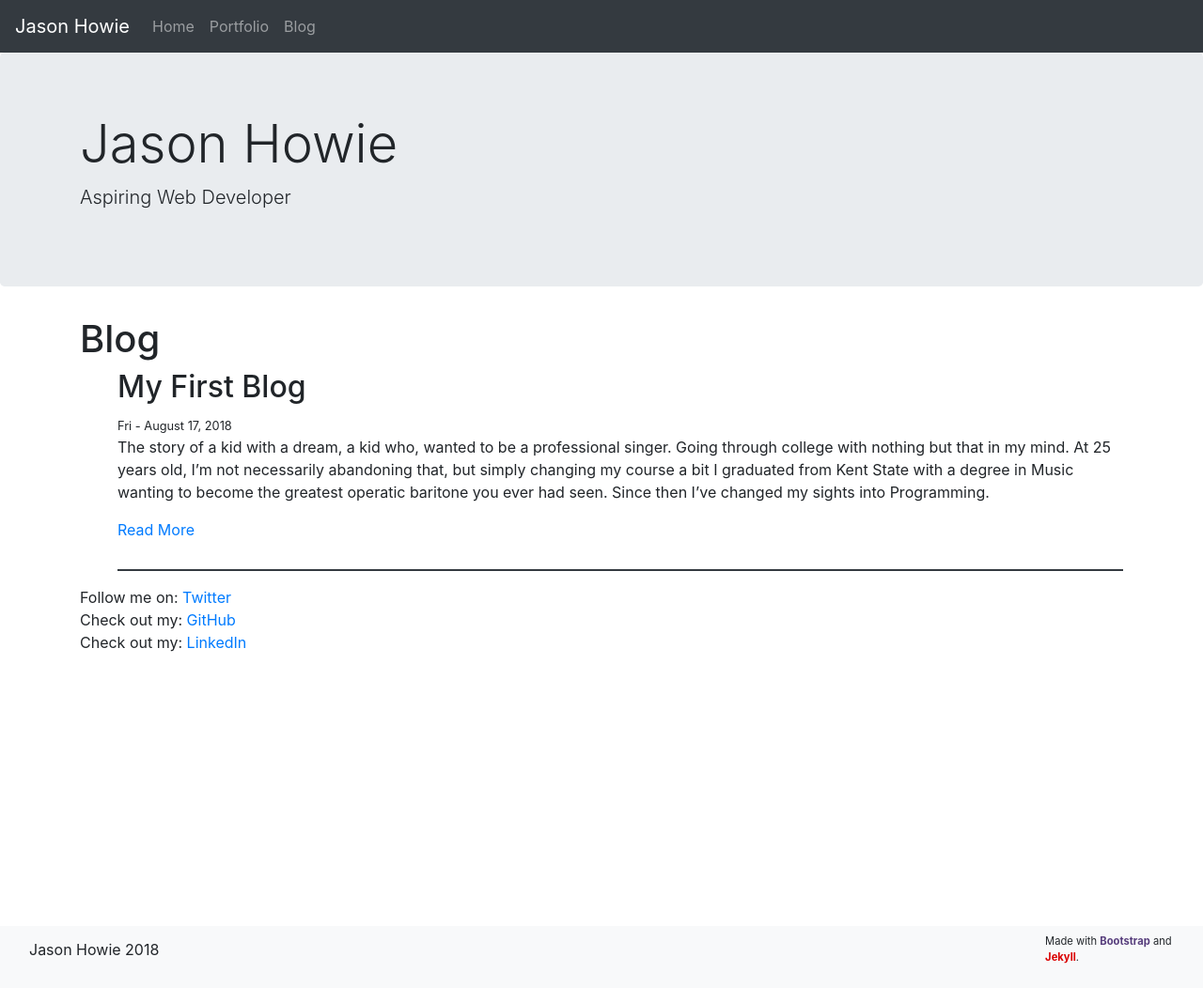
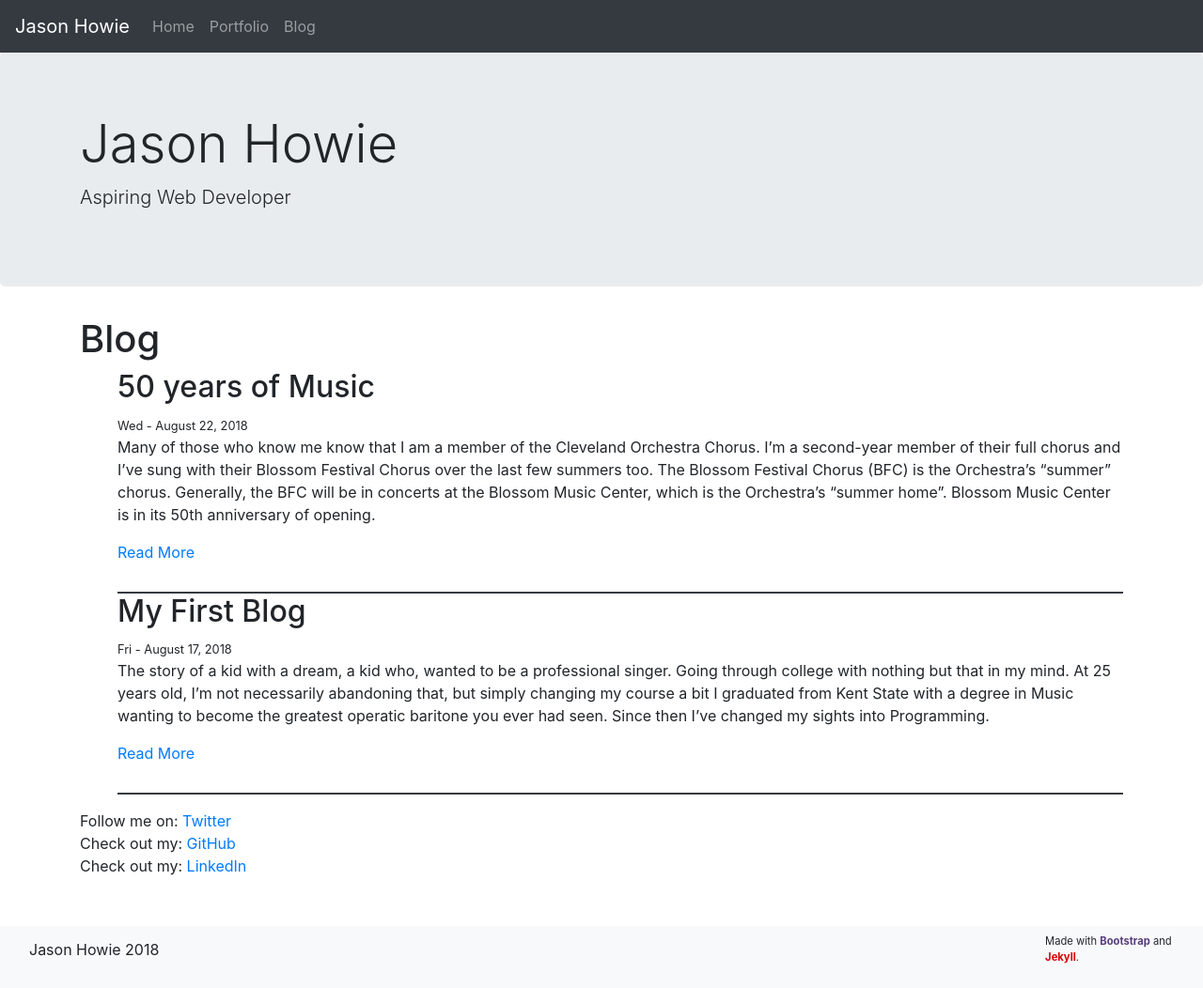
Before and after one commit to bt93/old_website, a Jekyll site: the page built from pages/blog.html, in a window 1280 px wide and 1052 px high. Shown: the whole window at 94% size. Built offline with Jekyll 4.4.1, drawn with Linux system fonts in a browser that asks for light colours; nearby versions of some CDN libraries.

Commit message:
new blog post + a few new image styles for blog posts

```diff
--- a/_layouts/post.html
+++ b/_layouts/post.html
@@ -1,7 +1,7 @@
 ---
 layout: default
 ---
-<div class="container">
+<div class="container post">
 	<h5>{{ page.title }}</h5>
 	<h6>{{ page.date | date: "%A - %m/%d/%y" }}</h6>
 	{{ content }}
--- /dev/null
+++ b/_posts/2018-08-22-bfc.md
@@ -0,0 +1,24 @@
+---
+layout: post
+title: "50 years of Music"
+date: 2018-08-22 13:58:24 -0400
+---
+
+Many of those who know me know that I am a member of the Cleveland Orchestra Chorus. I’m a second-year member of their full chorus and I’ve sung with their Blossom Festival Chorus over the last few summers too. The Blossom Festival Chorus (BFC) is the Orchestra’s “summer” chorus. Generally, the BFC will be in concerts at the Blossom Music Center, which is the Orchestra’s “summer home”. Blossom Music Center is in its 50th anniversary of opening.
+
+For those not familiar, Blossom is one of those hidden gems in Northeast Ohio. It’s a gorgeous outdoor amphitheatre in Cuyahoga Falls, Ohio, about 30 miles south of Cleveland. It can house about 20,000 people and has enormous lawn spanning through the house of the pavilion. It’s quite possibly my favorite places to be during the Summer months. It holds concerts by The Cleveland Orchestra as well as the bigger popular rock, pop and country acts. Just this summer there have been concerts by Foo Fighters, Jimmy Buffett, Lynyrd Skynyrd and Rascal Flatts. There have even been some fairly big names from the Classical and Broadway world, like Audra McDonald and Yo-Yo Ma.
+
+![Blossom Music Center](https://tpl.getbynder.com/m/4c556aec36f926c5/web-drupal.jpg?)
+
+Blossom Music Center | [Source](https://www.tpl.org/our-work/blossom-music-center#sm.0001ycjhtlng1dxyrx61qzbcgaovh)
+
+
+The Blossom Festival Chorus will be performing Carl Orff’s *Carmina Burana* on August 25th, which is most famous for its opening movement [O Fortuna](https://www.youtube.com/watch?v=PIcgUSJiEQQ). The reason this performance is so important is that it marks exactly 50 years to the **day** that this Chorus along with the Cleveland Orchestra performed this exact piece of music. Whoever did the scheduling for this concert should get a promotion because that apparently was not the intention, and no one knew about this until earlier this week. It’ll be a very exciting experience, knowing the significance of this performance.
+
+![BFC's First Performance of Carmina Burana](https://scontent-ort2-1.xx.fbcdn.net/v/t1.0-9/39739120_10156902332772275_1153101171678773248_o.jpg?_nc_cat=0&oh=458ec5ff368ead2766b5d830ca69fe36&oe=5BF5F587)
+
+First Performance of Carmina Burana at Blossom Music Center, *August 25th, 1968* | [Source](https://www.facebook.com/clevelandorchestrachorus/)
+
+So, if you are reading this and are in the area, come out take a picnic basket and come enjoy Carmina Burana at Blossom Music Center!
+
+[Ticket info](https://www.clevelandorchestra.com/18-blossom--summer/18-blossom-festival---concerts/2018-08-25-carmina-burana/)
--- a/styles/styles.css
+++ b/styles/styles.css
@@ -18,7 +18,7 @@
 /* Makes sure content isn't blocked by the footer */
 .main-content {
 	padding-bottom: 100px;
-  border-bottom: border-bottom: 2px #343a40 solid;
+  border-bottom: 2px #343a40 solid;
 }
 
 .blog-list {
@@ -47,3 +47,13 @@
 .jk {
   color: #DA0000;
 }
+
+.post img {
+  max-width: 1000px;
+}
+
+@media only screen and (max-width: 1220px) {
+  .post img {
+    width: 50vw;
+  }
+}
```
Also changed, not shown: 3 other files.
